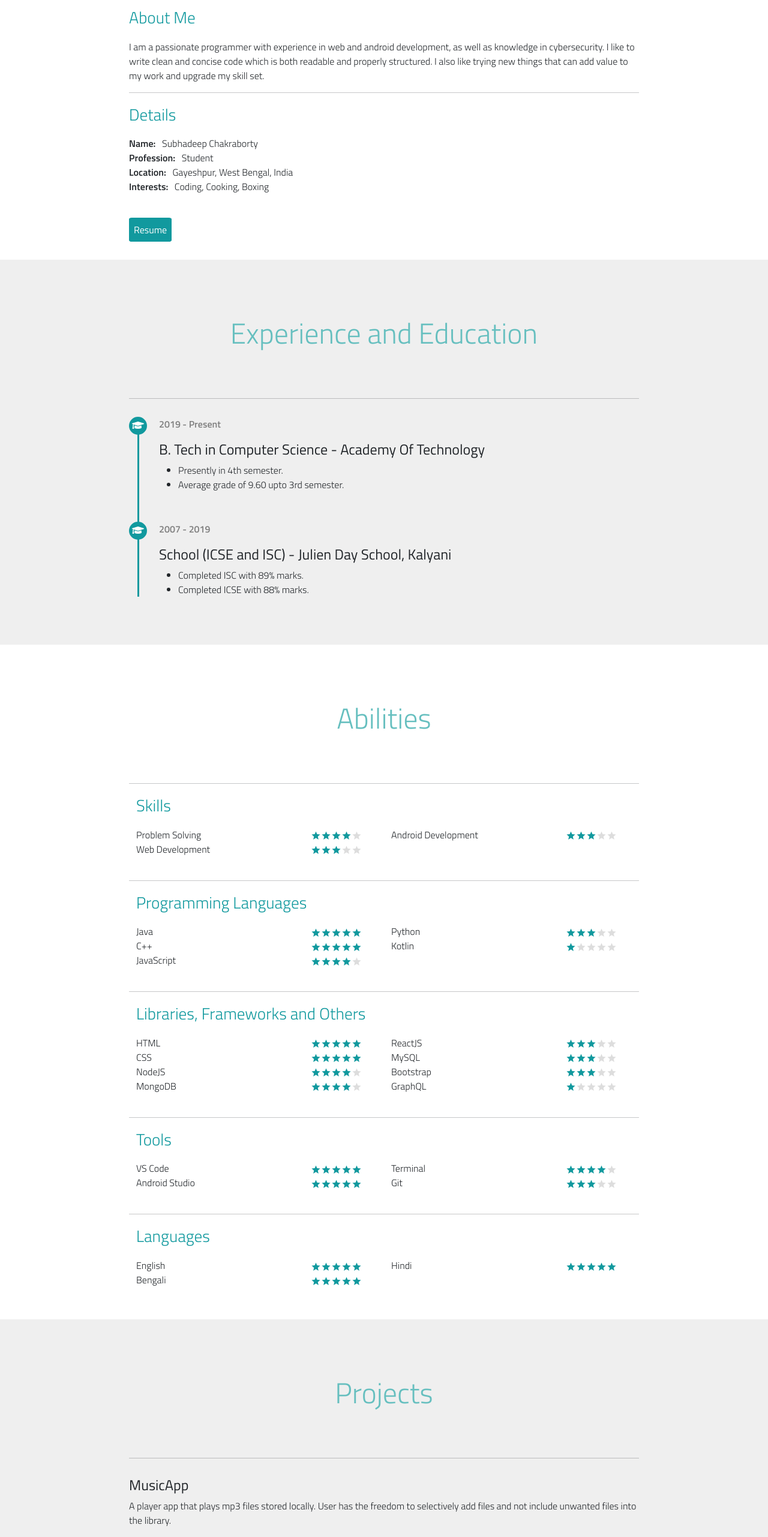
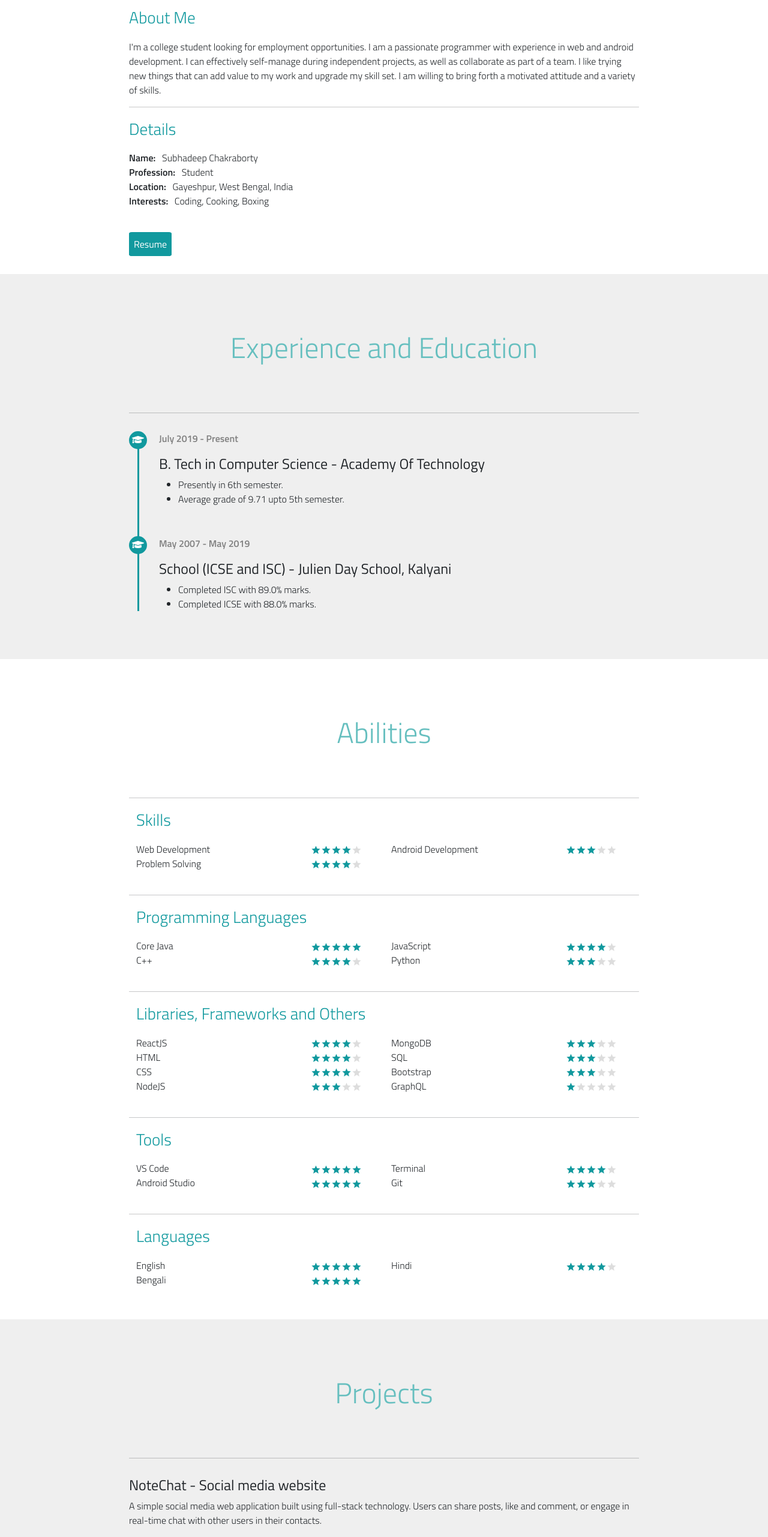
Before and after one commit to Rafael00X/Personal-Website, a React (Create React App) app: page / in a window 1280 px wide. Shown: the part 1039-3602 px from the top of the page at 60% size. Built offline with nearby package versions, Linux system fonts and the light colour scheme.

Commit message:
Updated profile

```diff
--- a/src/components/Ability.jsx
+++ b/src/components/Ability.jsx
@@ -3,57 +3,56 @@ import { Container, Row, Col } from "reactstrap";
 import { ReactComponent as StarIcon } from "../svg/star.svg";
 
 const skills = [
-    { name: "Web Development", proficiency: 3 },
-    { name: "Android Development", proficiency: 3},
-    { name: "Problem Solving", proficiency: 4}
-]
+    { name: "Web Development", proficiency: 4 },
+    { name: "Android Development", proficiency: 3 },
+    { name: "Problem Solving", proficiency: 4 }
+];
 
 const prog_languages = [
-    { name: "Java", proficiency: 5 },
-    { name: "C++", proficiency: 5 },
+    { name: "Core Java", proficiency: 5 },
+    { name: "C++", proficiency: 4 },
     { name: "JavaScript", proficiency: 4 },
-    { name: "Python", proficiency: 3 },
-    { name: "Kotlin", proficiency: 1 }
-]
+    { name: "Python", proficiency: 3 }
+];
 
 const others = [
-    { name: "ReactJS", proficiency: 3 },
+    { name: "ReactJS", proficiency: 4 },
     { name: "GraphQL", proficiency: 1 },
-    { name: "NodeJS", proficiency: 4 },
-    { name: "MongoDB", proficiency: 4 },
-    { name: "MySQL", proficiency: 3 },
+    { name: "NodeJS", proficiency: 3 },
+    { name: "MongoDB", proficiency: 3 },
+    { name: "SQL", proficiency: 3 },
     { name: "Bootstrap", proficiency: 3 },
-    { name: "HTML", proficiency: 5 },
-    { name: "CSS", proficiency: 5 }
-]
+    { name: "HTML", proficiency: 4 },
+    { name: "CSS", proficiency: 4 }
+];
 
 const tools = [
-    {name: "VS Code", proficiency: 5},
-    {name: "Git", proficiency: 3},
-    {name: "Android Studio", proficiency: 5},
-    {name: "Terminal", proficiency: 4}
-]
+    { name: "VS Code", proficiency: 5 },
+    { name: "Git", proficiency: 3 },
+    { name: "Android Studio", proficiency: 5 },
+    { name: "Terminal", proficiency: 4 }
+];
 
 const languages = [
     { name: "English", proficiency: 5 },
     { name: "Bengali", proficiency: 5 },
-    { name: "Hindi", proficiency: 5 }
-]
+    { name: "Hindi", proficiency: 4 }
+];
 
 function Ability() {
     return (
         <section id="ability">
             <div className="display">
                 <h2>Abilities</h2>
-            <hr/>
+                <hr />
                 <AbilityBlock heading="Skills" list={skills} />
-            <hr/>
+                <hr />
                 <AbilityBlock heading="Programming Languages" list={prog_languages} />
-            <hr/>
+                <hr />
                 <AbilityBlock heading="Libraries, Frameworks and Others" list={others} />
-            <hr/>
+                <hr />
                 <AbilityBlock heading="Tools" list={tools} />
-            <hr/>
+                <hr />
                 <AbilityBlock heading="Languages" list={languages} />
             </div>
         </section>
@@ -84,28 +83,31 @@ function AbilityBlock(props) {
                     </ul>
                 </Col>
             </Row>
-            <br/>
+            <br />
         </Container>
     );
 }
 
-var count;
-
 function AbilityItem(props) {
-    count = props.item.proficiency;
+    let count = props.item.proficiency;
     return (
         <li>
             <span className="ability-name">{props.item.name}</span>
-            <span className="ability-proficiency">{getStar()}{getStar()}{getStar()}{getStar()}{getStar()}</span>
+            <span className="ability-proficiency">{getStars(count)}</span>
         </li>
     );
 }
-
-function getStar() {
-    if (count-- > 0)
-        return <StarIcon fill="#11999E" />;
-    else
-        return <StarIcon fill="#DDDDDD" />;
+/*
+function getStar(count) {
+    if (count-- > 0) return <StarIcon fill="#11999E" />;
+    else return <StarIcon fill="#DDDDDD" />;
+}
+*/
+function getStars(count) {
+    let stars = [];
+    for (let i = 0; i < 5; i++)
+        stars[i] = count-- > 0 ? <StarIcon fill="#11999E" /> : <StarIcon fill="#DDDDDD" />;
+    return <>{stars}</>;
 }
 
 export default Ability;
--- a/src/components/Contact.jsx
+++ b/src/components/Contact.jsx
@@ -7,21 +7,37 @@ function Contact() {
             <div className="display">
                 <Row>
                     <Col xs="3" className="contact-item">
-                    <a href="https://www.linkedin.com/in/subhadeep-chakraborty-77a07a1a9/" target="_blank"><i className="fab fa-linkedin fa-icon"></i></a>
+                        <a
+                            href="https://www.linkedin.com/in/subhadeep-chakraborty-77a07a1a9/"
+                            target="_blank">
+                            <i className="fab fa-linkedin fa-icon"></i>
+                        </a>
                     </Col>
                     <Col xs="3" className="contact-item">
-                <a href="https://www.facebook.com/subhadeep.chakraborty.37669/" target="_blank"><i class="fab fa-facebook-square fa-icon"></i></a>
+                        <a
+                            href="https://www.facebook.com/subhadeep.chakraborty.37669/"
+                            target="_blank">
+                            <i class="fab fa-facebook-square fa-icon"></i>
+                        </a>
                     </Col>
                     <Col xs="3" className="contact-item">
-                <a href="https://www.instagram.com/rafael00x/" target="_blank"><i class="fab fa-instagram-square fa-icon"></i></a>
+                        <a href="https://github.com/Rafael00X" target="_blank">
+                            <i class="fab fa-github-square fa-icon"></i>
+                        </a>
                     </Col>
                     <Col xs="3" className="contact-item">
-                <a href="https://twitter.com/Subhade47396402" target="_blank"><i class="fab fa-twitter-square fa-icon"></i></a>
+                        <a href="https://twitter.com/Subhade47396402" target="_blank">
+                            <i class="fab fa-twitter-square fa-icon"></i>
+                        </a>
                     </Col>
                 </Row>
-            <hr/>
+                <hr />
                 <div className="contact-item">
-            <a href="mailto:subhadeep.chakraborty044@gmail.com"><i class="fas fa-envelope fa-icon"></i><br/>subhadeep.chakraborty044@gmail.com</a>
+                    <a href="mailto:subhadeep.chakraborty044@gmail.com">
+                        <i class="fas fa-envelope fa-icon"></i>
+                        <br />
+                        subhadeep.chakraborty044@gmail.com
+                    </a>
                 </div>
             </div>
         </section>
--- a/src/components/Experience.jsx
+++ b/src/components/Experience.jsx
@@ -4,37 +4,33 @@ const exp = [
     {
         institute: "Academy Of Technology",
         role: "B. Tech in Computer Science",
-        content: [
-            "Presently in 4th semester.",
-            "Average grade of 9.60 upto 3rd semester."
-        ],
-        start: "2019",
+        content: ["Presently in 6th semester.", "Average grade of 9.71 upto 5th semester."],
+        start: "July 2019",
         end: "Present",
         type: "edu"
     },
     {
         institute: "Julien Day School, Kalyani",
         role: "School (ICSE and ISC)",
-        content: [
-            "Completed ISC with 89% marks.",
-            "Completed ICSE with 88% marks."
-        ],
-        start: "2007",
-        end: "2019",
+        content: ["Completed ISC with 89.0% marks.", "Completed ICSE with 88.0% marks."],
+        start: "May 2007",
+        end: "May 2019",
         type: "edu"
     }
-]
+];
 
 function Experience() {
     return (
         <section id="experience">
             <div className="display">
                 <h2>Experience and Education</h2>
-            <hr/>
+                <hr />
                 <div className="exp-container">
                     <span className="timeline"></span>
                     <ul className="outer-list">
-                    {exp.map((item, index) => <ExperienceItem key={index} item={item} />)}
+                        {exp.map((item, index) => (
+                            <ExperienceItem key={index} item={item} />
+                        ))}
                     </ul>
                 </div>
             </div>
@@ -47,17 +43,29 @@ function ExperienceItem(props) {
         <li className="outer-list">
             <div className="timeline-item">
                 <div className="dot">
-                    {props.item.type === "edu" && <i className="fas fa-graduation-cap timeline-icon"></i>}
-                    {props.item.type === "work" && <i className="fas fa-briefcase timeline-icon"></i>}
+                    {props.item.type === "edu" && (
+                        <i className="fas fa-graduation-cap timeline-icon"></i>
+                    )}
+                    {props.item.type === "work" && (
+                        <i className="fas fa-briefcase timeline-icon"></i>
+                    )}
                 </div>
                 <div className="date">
-                    <p>{props.item.start} - {props.item.end}</p>
+                    <p>
+                        {props.item.start} - {props.item.end}
+                    </p>
                 </div>
 
                 <div className="content">
-                    <h4>{props.item.role} - {props.item.institute}</h4>
+                    <h4>
+                        {props.item.role} - {props.item.institute}
+                    </h4>
                     <ul className="inner-list">
-                        {props.item.content.map((text, index) =>  <li className="inner-list" key={index}>{text}</li>)}
+                        {props.item.content.map((text, index) => (
+                            <li className="inner-list" key={index}>
+                                {text}
+                            </li>
+                        ))}
                     </ul>
                 </div>
             </div>
--- a/src/components/Profile.jsx
+++ b/src/components/Profile.jsx
@@ -4,19 +4,44 @@ function Profile() {
     return (
         <section id="profile">
             <div className="display">
-            <h2>Profile</h2>
-            <hr/>
-            <h3>About Me</h3>
-            <p>I am a passionate programmer with experience in web and android development, as well as knowledge in cybersecurity. I like to write clean and concise code which is both readable and properly structured. I also like trying new things that can add value to my work and upgrade my skill set.</p>
-            <hr/>
-            <h3>Details</h3>
-            <p>
-                <span><b>Name:</b>&nbsp;&nbsp; Subhadeep Chakraborty</span><br/>
-                <span><b>Profession:</b>&nbsp;&nbsp; Student</span><br/>
-                <span><b>Location:</b>&nbsp;&nbsp; Gayeshpur, West Bengal, India</span><br/>
-                <span><b>Interests:</b>&nbsp;&nbsp; Coding, Cooking, Boxing</span><br/><br/>
-            </p>
-            <a className="button btn" href="" target="resume">Resume</a>
+                <h2>Profile</h2>
+                <hr />
+                <h3>About Me</h3>
+                <p>
+                    I'm a college student looking for employment opportunities. I am a passionate
+                    programmer with experience in web and android development. I can effectively
+                    self-manage during independent projects, as well as collaborate as part of a
+                    team. I like trying new things that can add value to my work and upgrade my
+                    skill set. I am willing to bring forth a motivated attitude and a variety of
+                    skills.
+                </p>
+                <hr />
+                <h3>Details</h3>
+                <p>
+                    <span>
+                        <b>Name:</b>&nbsp;&nbsp; Subhadeep Chakraborty
+                    </span>
+                    <br />
+                    <span>
+                        <b>Profession:</b>&nbsp;&nbsp; Student
+                    </span>
+                    <br />
+                    <span>
+                        <b>Location:</b>&nbsp;&nbsp; Gayeshpur, West Bengal, India
+                    </span>
+                    <br />
+                    <span>
+                        <b>Interests:</b>&nbsp;&nbsp; Coding, Cooking, Boxing
+                    </span>
+                    <br />
+                    <br />
+                </p>
+                <a
+                    className="button btn"
+                    href="https://rafael00x.github.io/resume/"
+                    target="resume">
+                    Resume
+                </a>
             </div>
         </section>
     );
--- a/src/components/Project.jsx
+++ b/src/components/Project.jsx
@@ -2,20 +2,40 @@ import React from "react";
 
 const projects = [
     {
-        name: "MusicApp",
-        description: "A player app that plays mp3 files stored locally. User has the freedom to selectively add files and not include unwanted files into the library.",
-        link: "https://github.com/Rafael00X/MusicApp"
+        name: "NoteChat - Social media website",
+        description:
+            "A simple social media web application built using full-stack technology. Users can share posts, like and comment, or engage in real-time chat with other users in their contacts.",
+        tech: [
+            "HTML",
+            "CSS",
+            "JavaScript",
+            "React",
+            "NodeJS",
+            "MongoDB",
+            "GraphQL",
+            "SocketIO",
+            "Bootstrap"
+        ],
+        link: "https://xenodochial-rosalind-e4ce8f.netlify.app/"
+    },
+    {
+        name: "Music Player",
+        description:
+            "An mp3 player for Android devices. It uses local database to store references to media files so users can pick and choose which files to include in the player.",
+        tech: ["Java", "SQL"],
+        link: "https://github.com/Rafael00X/MusicApp/releases/tag/v1.0.0/"
     }
-]
+];
 
 function Project() {
     return (
         <section id="project">
             <div className="display">
-            <h2>Projects</h2>
-            <hr/>
-            {projects.map((item, index) => <ProjectItem key={index} item={item} />)}
-            <a className="button btn" href="https://github.com/Rafael00X/" target="Rafael00X_github_page">Github</a>
+                <h2>Projects</h2>
+                <hr />
+                {projects.map((item, index) => (
+                    <ProjectItem key={index} item={item} />
+                ))}
             </div>
         </section>
     );
@@ -25,10 +45,22 @@ function ProjectItem(props) {
     return (
         <div className="project-item">
             <h4>{props.item.name}</h4>
-            <p>{props.item.description}<br/></p>
-            <a href={props.item.link} target="Rafael00X_github_page">{props.item.link}</a>
+            <p>{props.item.description}</p>
+            <div className="tech-container">
+                {props.item.tech.map((item, index) => (
+                    <Tech key={index} name={item} />
+                ))}
+            </div>
+            <br />
+            <a href={props.item.link} target="Rafael00X_github_page">
+                {props.item.link}
+            </a>
         </div>
-    )
+    );
+}
+
+function Tech(props) {
+    return <span className="tech">{props.name}</span>;
 }
 
 export default Project;
--- a/src/index.css
+++ b/src/index.css
@@ -4,12 +4,13 @@
 }
 
 body {
-    font-family: 'Titillium Web', sans-serif;
+    font-family: "Titillium Web", sans-serif;
     font-weight: 300;
 }
 
-a, a:hover {
-    color: #11999E;
+a,
+a:hover {
+    color: #11999e;
     text-decoration: none;
 }
 
@@ -18,7 +19,7 @@ b {
 }
 
 h2 {
-    color: #66BFBF;
+    color: #66bfbf;
     font-size: 3rem;
     font-weight: 300;
     line-height: 3.5rem;
@@ -27,7 +28,7 @@ h2 {
 }
 
 h3 {
-    color: #11999E;
+    color: #11999e;
     text-align: left;
     margin: 20px 0;
     font-size: 1.7rem;
@@ -38,11 +39,12 @@ section {
     padding: 15px 0 30px 0;
 }
 
-.button, .button:hover {
-    background-color: #11999E;
+.button,
+.button:hover {
+    background-color: #11999e;
     border-radius: 7%;
-    border: 1px solid #11999E;
-    color: #FFFFFF;
+    border: 1px solid #11999e;
+    color: #ffffff;
     padding: 7px;
 }
 
@@ -76,11 +78,10 @@ section {
     text-align: left;
 }
 
-
 /* ##### Education and Experience ##### */
 
 #experience {
-    background-color: #EFEFEF;
+    background-color: #efefef;
 }
 
 #experience li.inner-list {
@@ -102,7 +103,7 @@ section {
 }
 
 .dot {
-    background-color: #11999E;
+    background-color: #11999e;
     position: absolute;
     width: 30px;
     height: 30px;
@@ -118,7 +119,7 @@ section {
 }
 
 .timeline {
-    background-color: #11999E;
+    background-color: #11999e;
     width: 3px;
     margin-top: 25px;
     height: 100%;
@@ -135,7 +136,6 @@ section {
 .timeline-item {
     margin: 0 0 50px 50px;
 }
-
 
 /* ##### Ability ##### */
 
@@ -162,36 +162,50 @@ section {
 
 .left-block {
     max-width: 400px;
-    min-width: 250px
+    min-width: 250px;
 }
 
 .right-block {
     max-width: 400px;
-    min-width: 250px
+    min-width: 250px;
 }
 
 /* ##### Project ##### */
 
 #project {
-    background-color: #EFEFEF;
+    background-color: #efefef;
 }
 
 .project-item {
     margin: 30px 0;
 }
 
+.tech-container {
+    display: flex;
+    flex-wrap: wrap;
+}
+
+.tech {
+    background-color: #11999e;
+    border-radius: 5px;
+    color: white;
+    margin: 5px 10px 5px 0;
+    padding: 5px;
+}
+
 /* ##### Contact ##### */
 
 #contacts {
-    background-color: #303030;;
+    background-color: #303030;
 }
 
-#contacts a, #contacts hr {
+#contacts a,
+#contacts hr {
     color: #999999;
 }
 
 #contacts a:hover {
-    color: #EFEFEF;
+    color: #efefef;
 }
 
 .contact-item {
```
Lines whose indentation alone changed are shown as unchanged.
